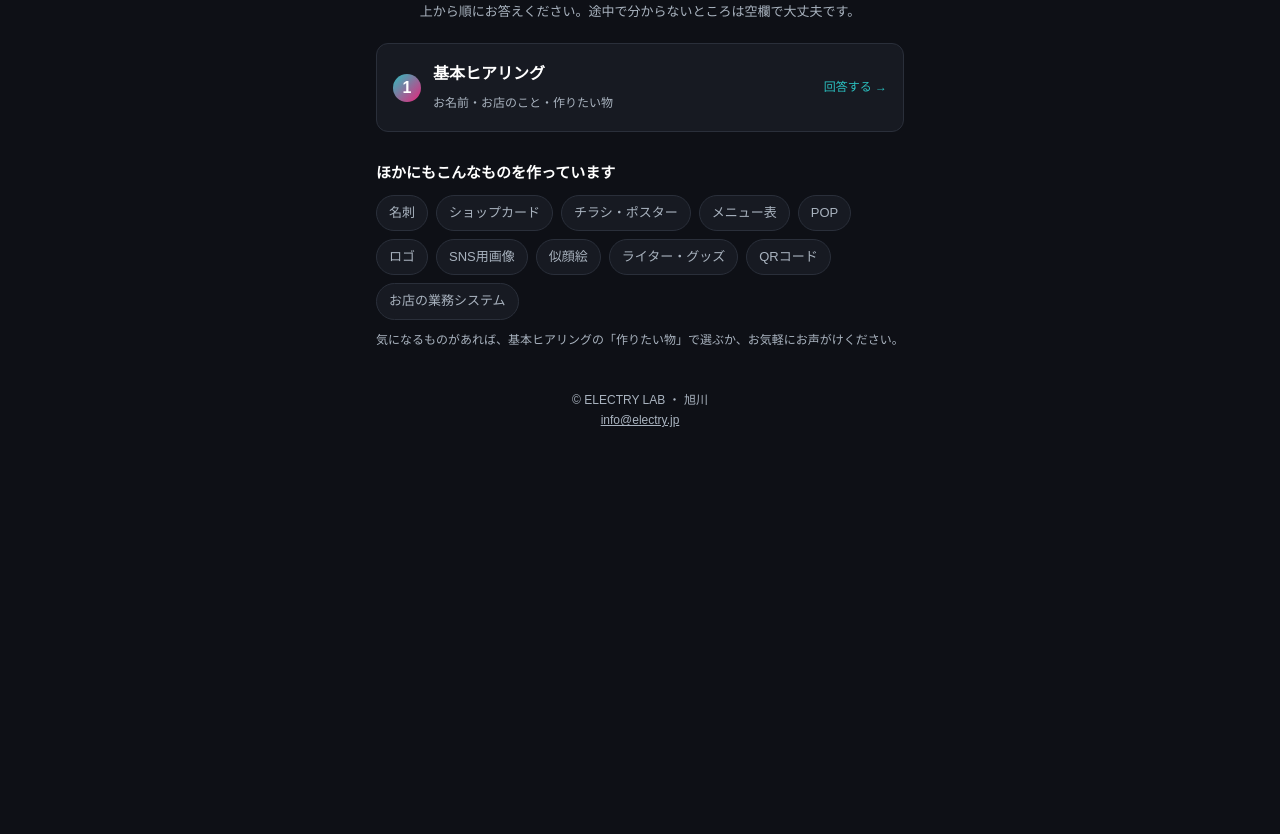
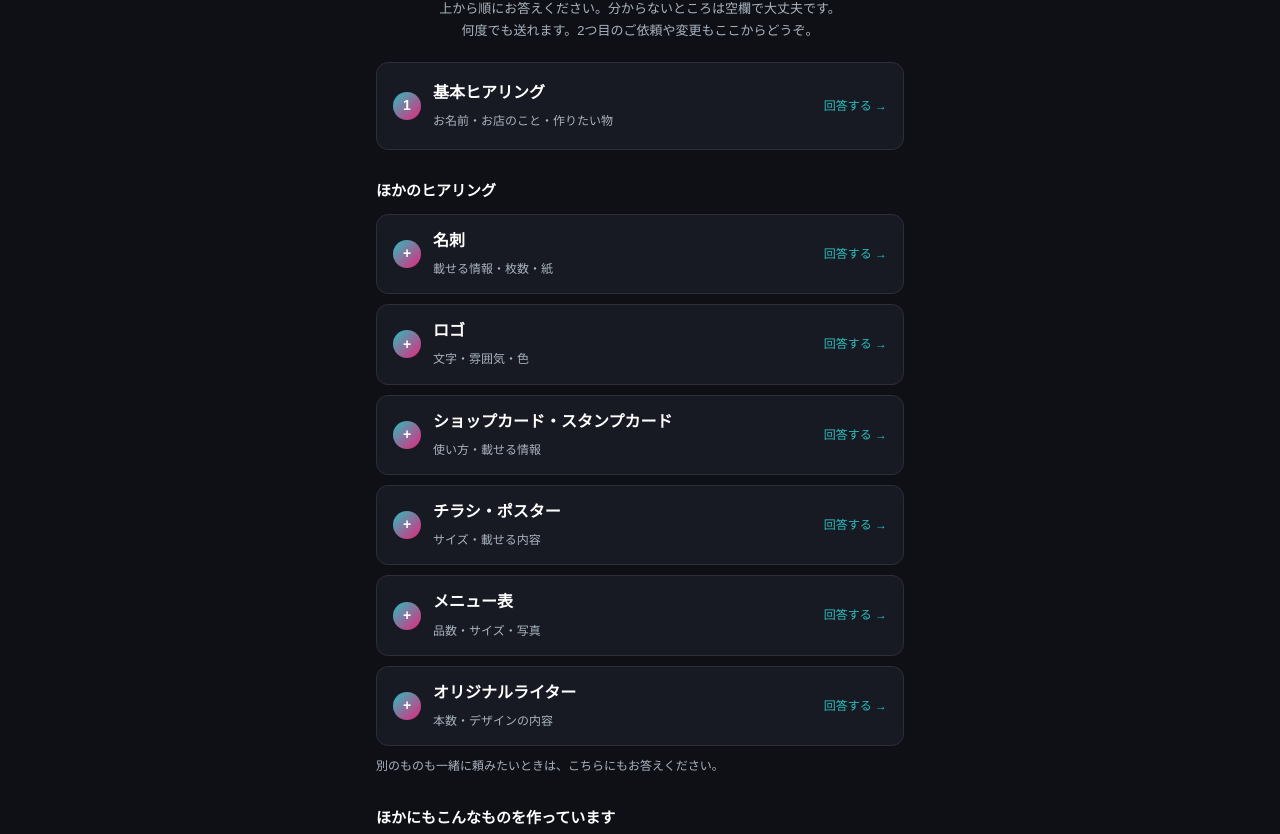
Before and after one commit to electrylab-lab/electrylab-lab.github.io, a plain HTML site: page sheet/index.html in a window 1280 px wide. Shown: the part 183-1017 px from the top of the page. Before the commit the page ends 800 px from the top, so only its background shows below. Drawn offline with Linux system fonts and the light colour scheme.

Commit message:
Link all hearing forms; hearing sheet gets done state, 2nd order and change buttons
Co-Authored-By: Claude Opus 5.5 <noreply@anthropic.com>
Claude-Session: https://claude.ai/code/session_01GCvuwxFTyvRRPAV3stABXa

```diff
--- a/sheet/index.html
+++ b/sheet/index.html
@@ -12,7 +12,7 @@
 <meta property="og:image" content="https://electrylab-lab.github.io/img/ogp_top.png">
 <meta name="twitter:card" content="summary_large_image">
 <style>
-:root{--bg:#0e1016;--card:#171a22;--line:#2a2f3a;--text:#fff;--sub:#a9b3bf;--teal:#2BBFBF;--mag:#E8237A}
+:root{--bg:#0e1016;--card:#171a22;--line:#2a2f3a;--text:#fff;--sub:#a9b3bf;--teal:#2BBFBF;--mag:#E8237A;--done:#12352f}
 *{box-sizing:border-box}
 body{margin:0;background:var(--bg);color:var(--text);font-family:"Hiragino Sans","Noto Sans JP",sans-serif;line-height:1.7}
 .bar{height:3px;background:linear-gradient(90deg,var(--teal),var(--mag))}
@@ -20,15 +20,26 @@ body{margin:0;background:var(--bg);color:var(--text);font-family:"Hiragino Sans"
 header{text-align:center;margin-bottom:20px}
 header img{width:64px}
 .brand{font-size:12px;letter-spacing:.3em;color:var(--sub)}
-h1{font-size:22px;margin:6px 0 0}
+h1{font-size:20px;margin:6px 0 0}
+h1 .nm{display:block;font-size:26px}
 .lead{font-size:13px;color:var(--sub);margin:6px 0 0}
 h2{font-size:15px;margin:28px 0 10px}
-.steps{display:grid;gap:10px;counter-reset:s}
-a.step{display:flex;align-items:center;gap:12px;padding:16px;border-radius:12px;border:1px solid var(--line);background:var(--card);color:#fff;text-decoration:none}
-a.step::before{counter-increment:s;content:counter(s);display:grid;place-items:center;flex:none;width:28px;height:28px;border-radius:50%;font-weight:bold;background:linear-gradient(135deg,var(--teal),var(--mag))}
-a.step b{display:block}
-a.step small{color:var(--sub);font-size:12px}
-a.step .go{margin-left:auto;color:var(--teal);font-size:12px;white-space:nowrap}
+.cards{display:grid;gap:10px}
+.card{border:1px solid var(--line);border-radius:12px;background:var(--card);overflow:hidden;transition:background .3s,border-color .3s}
+.card.done{background:var(--done);border-color:var(--teal)}
+.card a.main{display:flex;align-items:center;gap:12px;padding:16px;color:#fff;text-decoration:none}
+.num{display:grid;place-items:center;flex:none;width:28px;height:28px;border-radius:50%;font-weight:bold;font-size:14px;background:linear-gradient(135deg,var(--teal),var(--mag))}
+.card.done .num{background:var(--teal);color:#0e1016}
+.card b{display:block}
+.card small{color:var(--sub);font-size:12px}
+.go{margin-left:auto;color:var(--teal);font-size:12px;white-space:nowrap}
+.card.done .go{color:#fff;background:var(--teal);color:#0e1016;padding:2px 10px;border-radius:999px;font-weight:bold}
+.sub{display:none;gap:8px;padding:0 16px 14px;flex-wrap:wrap}
+.card.opened .sub,.card.done .sub{display:flex}
+.sub button{flex:1;min-width:120px;padding:10px;border-radius:10px;border:1px solid var(--line);background:#0f1218;color:#fff;font-size:13px;cursor:pointer}
+.sub button.ok{border-color:var(--teal);color:var(--teal)}
+.sub .hint{width:100%;font-size:12px;color:var(--sub);margin:0}
+.others .card a.main{padding:12px 16px}
 .menu{display:flex;flex-wrap:wrap;gap:8px;margin:0;padding:0;list-style:none}
 .menu li{font-size:13px;padding:6px 12px;border:1px solid var(--line);border-radius:999px;background:var(--card);color:var(--sub)}
 .note{font-size:12px;color:var(--sub);margin-top:10px}
@@ -43,10 +54,14 @@ footer a{color:var(--sub)}
     <img src="../img/mark.png" alt="">
     <div class="brand">ELECTRY LAB</div>
     <h1 id="title">ヒアリングシート</h1>
-    <p class="lead">上から順にお答えください。途中で分からないところは空欄で大丈夫です。</p>
+    <p class="lead">上から順にお答えください。分からないところは空欄で大丈夫です。<br>何度でも送れます。2つ目のご依頼や変更もここからどうぞ。</p>
   </header>
 
-  <div class="steps" id="steps"></div>
+  <div class="cards" id="main"></div>
+
+  <h2>ほかのヒアリング</h2>
+  <div class="cards others" id="others"></div>
+  <p class="note">別のものも一緒に頼みたいときは、こちらにもお答えください。</p>
 
   <h2>ほかにもこんなものを作っています</h2>
   <ul class="menu">
@@ -54,37 +69,79 @@ footer a{color:var(--sub)}
     <li>POP</li><li>ロゴ</li><li>SNS用画像</li><li>似顔絵</li>
     <li>ライター・グッズ</li><li>QRコード</li><li>お店の業務システム</li>
   </ul>
-  <p class="note">気になるものがあれば、基本ヒアリングの「作りたい物」で選ぶか、お気軽にお声がけください。</p>
 
   <footer>© ELECTRY LAB ・ 旭川<br><a href="mailto:info@electry.jp">info@electry.jp</a></footer>
 </div>
 <script>
-// 使い方: /sheet/?n=お客様名&f=lighter
-//   n = 宛名（「◯◯様」と表示。フォームにも name として渡す）
-//   f = 基本の下に出すフォーム（カンマ区切り）
+// 使い方: /sheet/?n=お客様名&f=lighter,meishi
+//   n = 宛名（「◯◯様」と表示。フォームには name として渡す）
+//   f = 基本の下に出すフォーム（カンマ区切り）。残りは「ほかのヒアリング」に並ぶ
+//   フォームには type も渡す: new=新しいご依頼 / more=2つ目のご依頼 / change=前回の内容の変更
+// 「記入済み」は、この端末のブラウザにだけ記録される（お店側には届かない）
 const FORMS = {
-  basic:   {title:'基本ヒアリング', sub:'お名前・お店のこと・作りたい物', href:'../form/'},
-  lighter: {title:'オリジナルライター', sub:'本数・デザインの内容', href:'../lighter/'},
+  basic:    {title:'基本ヒアリング',               sub:'お名前・お店のこと・作りたい物', href:'../form/'},
+  meishi:   {title:'名刺',                         sub:'載せる情報・枚数・紙',           href:'../meishi/'},
+  logo:     {title:'ロゴ',                         sub:'文字・雰囲気・色',               href:'../logo/'},
+  shopcard: {title:'ショップカード・スタンプカード', sub:'使い方・載せる情報',             href:'../shopcard/'},
+  flyer:    {title:'チラシ・ポスター',             sub:'サイズ・載せる内容',             href:'../flyer/'},
+  menu:     {title:'メニュー表',                   sub:'品数・サイズ・写真',             href:'../menu/'},
+  lighter:  {title:'オリジナルライター',           sub:'本数・デザインの内容',           href:'../lighter/'},
 };
 const q = new URLSearchParams(location.search);
 const name = (q.get('n')||'').trim().slice(0,40);
-const list = ['basic', ...(q.get('f')||'').split(',').map(s=>s.trim()).filter(k=>FORMS[k] && k!=='basic')];
+const picked = ['basic', ...(q.get('f')||'').split(',').map(s=>s.trim()).filter(k=>FORMS[k] && k!=='basic')];
+const main = [...new Set(picked)];
+const others = Object.keys(FORMS).filter(k=>!main.includes(k));
+
 if(name){
-  const h=document.getElementById('title');h.textContent='';const nm=document.createElement('span');nm.style.cssText='display:block;font-size:26px';nm.textContent=name+' 様';h.append(nm,'ヒアリングシート');
-  document.title = name + ' 様 ヒアリングシート | ELECTRY LAB';
+  const h=document.getElementById('title'); h.textContent='';
+  const nm=document.createElement('span'); nm.className='nm'; nm.textContent=name+' 様';
+  h.append(nm,'ヒアリングシート');
+  document.title=name+' 様 ヒアリングシート | ELECTRY LAB';
 }
-const pass = name ? '?name=' + encodeURIComponent(name) : '';
-const box = document.getElementById('steps');
-[...new Set(list)].forEach(k=>{
-  const f = FORMS[k], a = document.createElement('a');
-  a.className = 'step'; a.href = f.href + pass;
-  const t = document.createElement('div');
-  const b = document.createElement('b'); b.textContent = f.title;
-  const s = document.createElement('small'); s.textContent = f.sub;
-  t.append(b, s);
-  const go = document.createElement('span'); go.className = 'go'; go.textContent = '回答する →';
-  a.append(t, go); box.append(a);
-});
+
+const KEY='electry-sheet:'+name;
+let st={}; try{st=JSON.parse(localStorage.getItem(KEY)||'{}')}catch(e){}
+const save=()=>{try{localStorage.setItem(KEY,JSON.stringify(st))}catch(e){}};
+function url(k,type){
+  const p=new URLSearchParams(); if(name)p.set('name',name); p.set('type',type);
+  return FORMS[k].href+'?'+p.toString();
+}
+function el(t,c,txt){const e=document.createElement(t); if(c)e.className=c; if(txt!=null)e.textContent=txt; return e;}
+
+function card(k,i){
+  const f=FORMS[k], c=el('div','card'), a=el('a','main');
+  a.href=url(k, st[k]==='done'?'more':'new'); a.target='_blank'; a.rel='noopener';
+  const num=el('span','num', i!=null? String(i+1) : '+');
+  const t=el('div'); t.append(el('b',null,f.title), el('small',null,f.sub));
+  const go=el('span','go');
+  a.append(num,t,go);
+  const sub=el('div','sub');
+  c.append(a,sub);
+  function render(){
+    c.classList.toggle('opened', st[k]==='opened');
+    c.classList.toggle('done', st[k]==='done');
+    sub.textContent='';
+    if(st[k]==='done'){
+      num.textContent='✓'; go.textContent='記入済み';
+      a.href=url(k,'more');
+      const more=el('button',null,'もう1件頼む'); more.onclick=()=>open(url(k,'more'));
+      const chg=el('button',null,'内容を変更する'); chg.onclick=()=>open(url(k,'change'));
+      sub.append(more,chg);
+    }else if(st[k]==='opened'){
+      num.textContent= i!=null? String(i+1) : '+'; go.textContent='回答する →';
+      const ok=el('button','ok','送信できた ✓'); ok.onclick=()=>{st[k]='done';save();render();};
+      sub.append(el('p','hint','フォームの最後まで送信できたら、ここを押してください。'), ok);
+    }else{
+      go.textContent='回答する →';
+    }
+  }
+  a.addEventListener('click',()=>{ if(st[k]!=='done'){st[k]='opened';save();render();} });
+  render();
+  return c;
+}
+main.forEach((k,i)=>document.getElementById('main').append(card(k,i)));
+others.forEach(k=>document.getElementById('others').append(card(k,null)));
 </script>
 </body>
 </html>
```
Also changed, not shown: flyer/index.html (added, +19 -0 lines), form/index.html (+1 -1 lines), index.html (+6 -1 lines), lighter/index.html (+1 -1 lines), logo/index.html (added, +19 -0 lines), meishi/index.html (added, +19 -0 lines), menu/index.html (added, +19 -0 lines), shopcard/index.html (added, +19 -0 lines).
